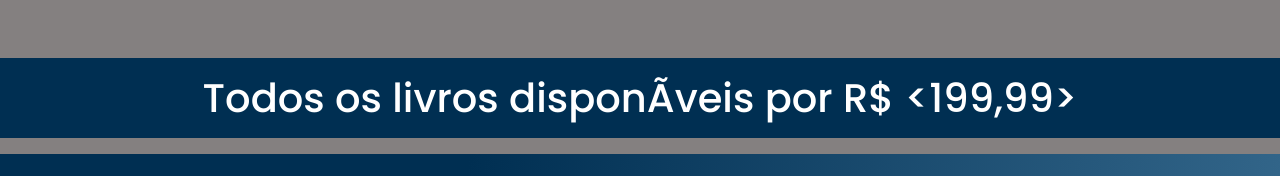
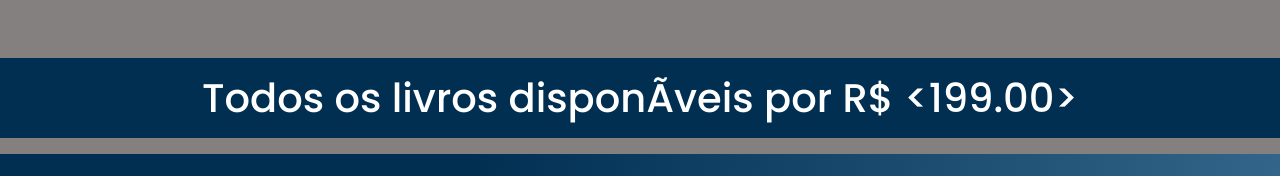
Before and after one commit to livehass/Js-metodos-de-array, a plain HTML site: page index.html in a window 1280 px wide. Shown: the part 467-643 px from the top of the page. Drawn offline with nearby package versions, Linux system fonts and the light colour scheme; no server answers.

Commit message:
remove virgula

```diff
--- a/app/main.js
+++ b/app/main.js
@@ -1,6 +1,6 @@
 let livros = []
 const endpointDaAPI = 'https://guilhermeonrails.github.io/casadocodigo/livros.json'
-getBuscarLivrosDaAPI()
+getBuscarLivrosDaAPI();
 
 async function getBuscarLivrosDaAPI() {
     const res = await fetch(endpointDaAPI)
--- a/index.html
+++ b/index.html
@@ -268,7 +268,7 @@
   </section>
   <section id="valor_total_livros_disponiveis">
     <div class="livros__disponiveis">
-      <p>Todos os livros disponíveis por R$ <span id="valor"><199,99></span></p>
+      <p>Todos os livros disponíveis por R$ <span id="valor"><199.00></span></p>
     </div>
   </section>
 
```
